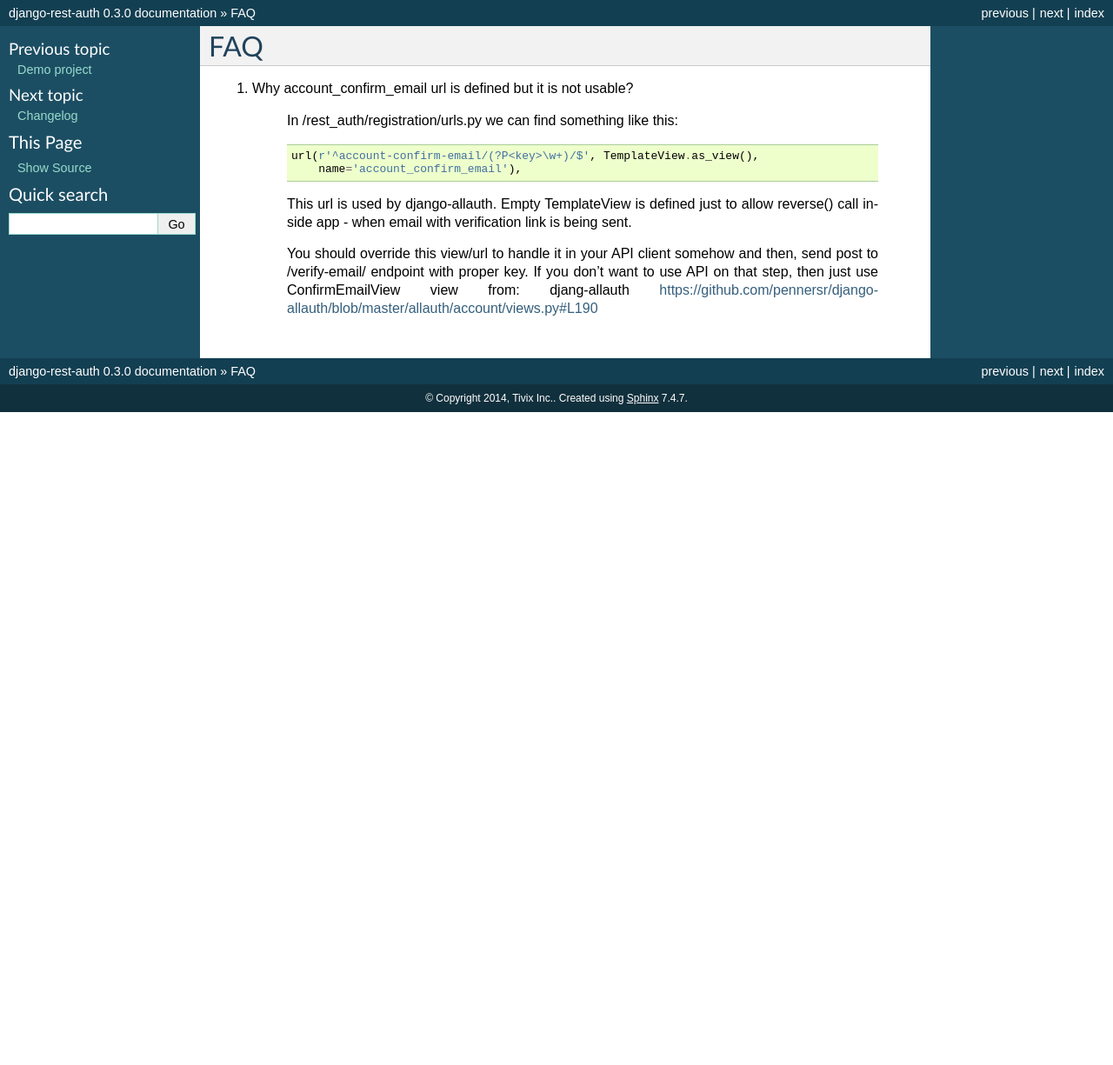
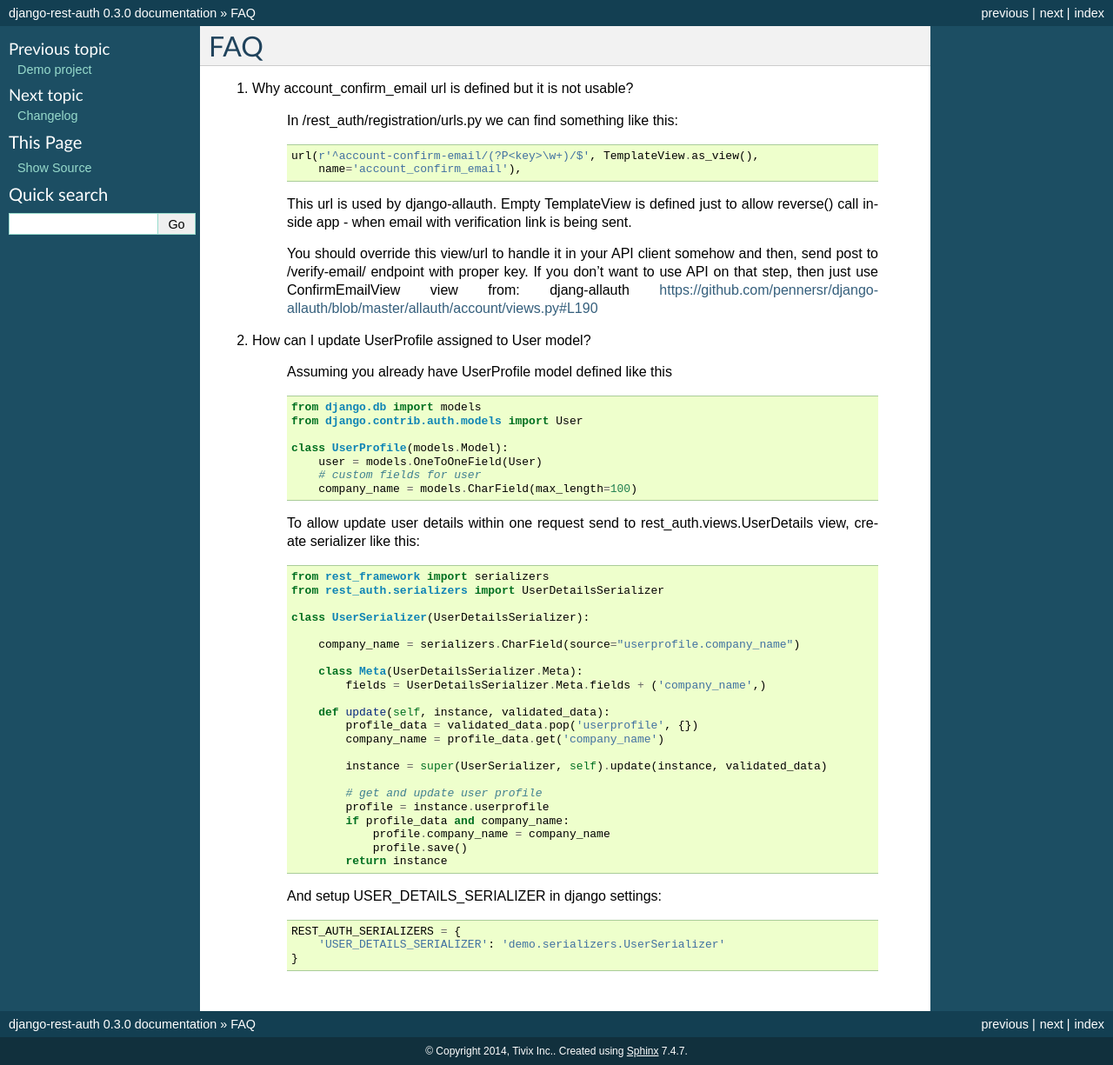
Before and after one commit to cleverman48/django-rest-auth, a Sphinx documentation site: the page built from docs/faq.rst, in a window 1280 px wide. Shown: the whole page at 87% size. Built offline with Sphinx 7.4.7, drawn with Linux system fonts in a browser that asks for light colours; before the commit the page ends 900 px from its top, so only the background shows below that.

Commit message:
update FAQ section in docs

```diff
--- a/docs/faq.rst
+++ b/docs/faq.rst
@@ -15,3 +15,53 @@ FAQ
     You should override this view/url to handle it in your API client somehow and then, send post to /verify-email/ endpoint with proper key.
     If you don't want to use API on that step, then just use ConfirmEmailView view from:
     djang-allauth https://github.com/pennersr/django-allauth/blob/master/allauth/account/views.py#L190
+
+
+2. How can I update UserProfile assigned to User model?
+
+    Assuming you already have UserProfile model defined like this
+
+    .. code-block:: python
+
+        from django.db import models
+        from django.contrib.auth.models import User
+
+        class UserProfile(models.Model):
+            user = models.OneToOneField(User)
+            # custom fields for user
+            company_name = models.CharField(max_length=100)
+
+    To allow update user details within one request send to rest_auth.views.UserDetails view, create serializer like this:
+
+    .. code-block:: python
+
+        from rest_framework import serializers
+        from rest_auth.serializers import UserDetailsSerializer
+
+        class UserSerializer(UserDetailsSerializer):
+
+            company_name = serializers.CharField(source="userprofile.company_name")
+
+            class Meta(UserDetailsSerializer.Meta):
+                fields = UserDetailsSerializer.Meta.fields + ('company_name',)
+
+            def update(self, instance, validated_data):
+                profile_data = validated_data.pop('userprofile', {})
+                company_name = profile_data.get('company_name')
+
+                instance = super(UserSerializer, self).update(instance, validated_data)
+
+                # get and update user profile
+                profile = instance.userprofile
+                if profile_data and company_name:
+                    profile.company_name = company_name
+                    profile.save()
+                return instance
+
+    And setup USER_DETAILS_SERIALIZER in django settings:
+
+    .. code-block:: python
+
+        REST_AUTH_SERIALIZERS = {
+            'USER_DETAILS_SERIALIZER': 'demo.serializers.UserSerializer'
+        }
```
